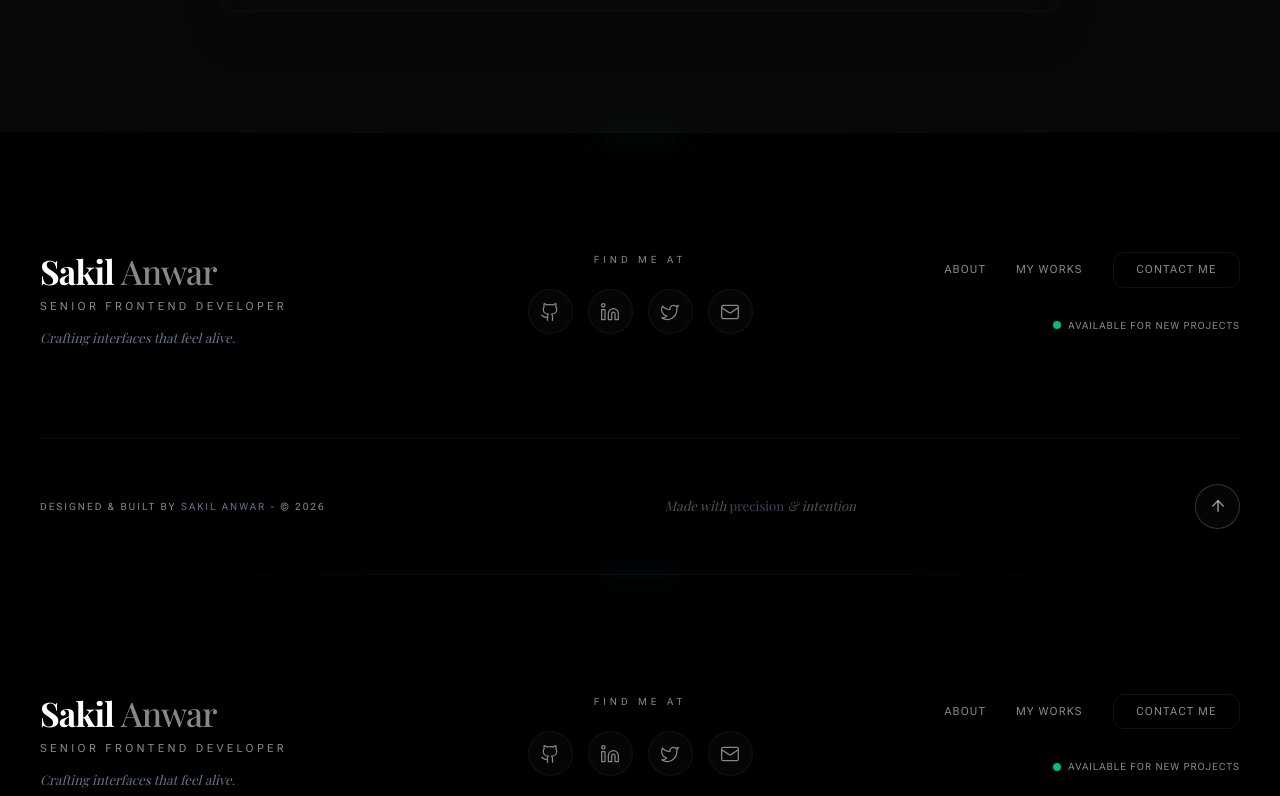
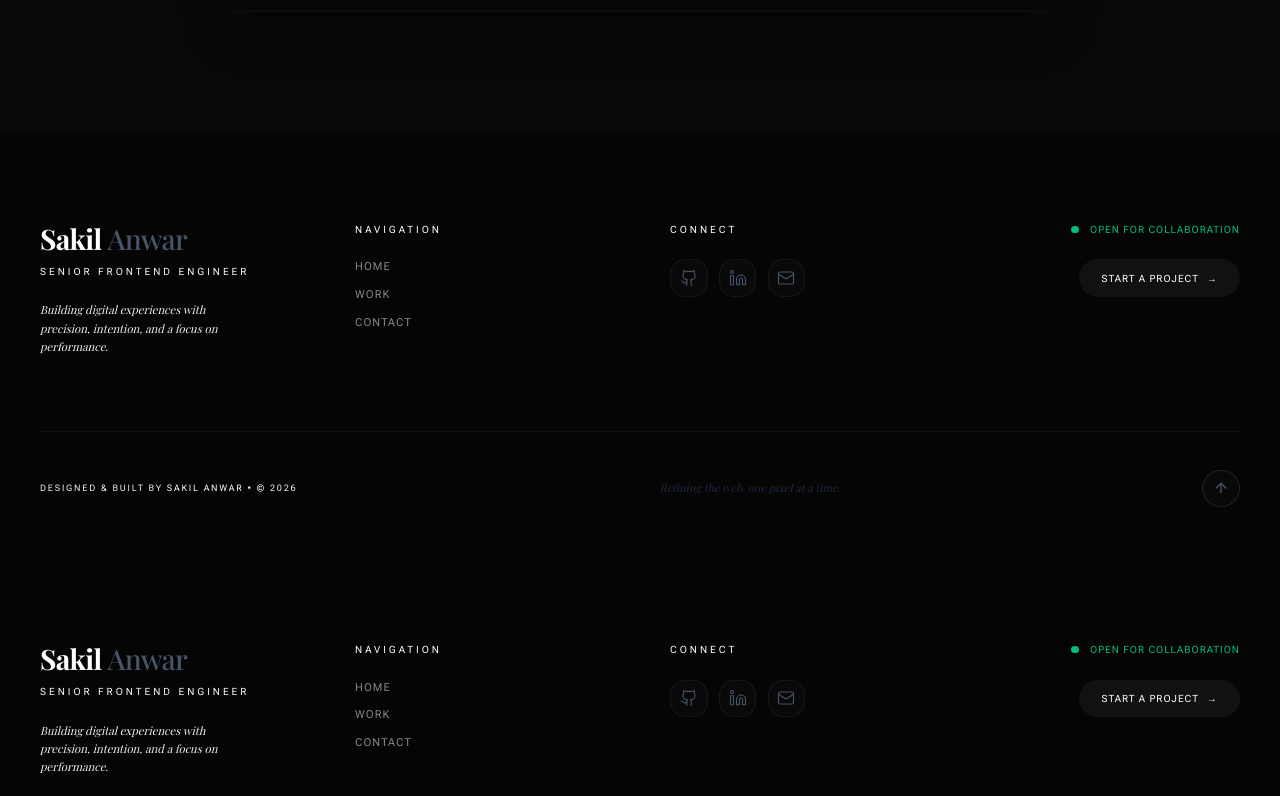
Before and after one commit to sakilanwar12/sakil-anwar, a Next.js app: page /resume in a window 1280 px wide. Shown: the part 1184-1980 px from the top of the page. Built offline with nearby package versions, Linux system fonts and the light colour scheme; a web font is replaced by a local one.

Commit message:
fix/spacing issues and color issues and redesign footer

```diff
--- a/src/components/sections/Contact/index.tsx
+++ b/src/components/sections/Contact/index.tsx
@@ -43,7 +43,7 @@ function Contact() {
   return (
     <section
       id="contact"
-      className="relative overflow-hidden bg-[#000000] px-6 py-64"
+      className="relative overflow-hidden bg-[#000000] px-6 py-32"
     >
       {/* Background Ethereal Glow */}
       <div className="pointer-events-none absolute top-1/2 left-1/2 size-[800px] -translate-x-1/2 -translate-y-1/2 rounded-full bg-[#3b82f6]/5 blur-[150px]" />
@@ -53,7 +53,7 @@ function Contact() {
           initial={{ opacity: 0, y: 20 }}
           whileInView={{ opacity: 1, y: 0 }}
           transition={{ duration: 0.8 }}
-          className="mb-8 font-serif text-5xl font-bold text-[#f0f0f0] md:text-7xl"
+          className="mb-8 font-serif text-4xl font-bold text-[#f0f0f0] md:text-6xl"
         >
           Let's Build Something <br />{" "}
           <span className="text-[#3b82f6]">Amazing</span>
@@ -63,7 +63,7 @@ function Contact() {
           initial={{ opacity: 0, y: 20 }}
           whileInView={{ opacity: 1, y: 0 }}
           transition={{ duration: 0.8, delay: 0.1 }}
-          className="text-default-200 mb-12 text-xl leading-relaxed"
+          className="text-default-200 mb-12 text-lg leading-relaxed"
         >
           Looking for a developer who can create high-performance, interactive,
           and accessible web experiences? I'm currently open for new
@@ -91,7 +91,7 @@ function Contact() {
           <div className="space-y-2">
             <label
               htmlFor="name"
-              className="font-mono text-xs tracking-widest text-default-200/80 uppercase"
+              className="text-default-200/80 font-mono text-xs tracking-widest uppercase"
             >
               Full Name
             </label>
@@ -107,7 +107,7 @@ function Contact() {
           <div className="space-y-2">
             <label
               htmlFor="email"
-              className="font-mono text-xs tracking-widest text-default-200/80 uppercase"
+              className="text-default-200/80 font-mono text-xs tracking-widest uppercase"
             >
               Email Address
             </label>
@@ -124,7 +124,7 @@ function Contact() {
           <div className="space-y-2">
             <label
               htmlFor="message"
-              className="font-mono text-xs tracking-widest text-default-200/80 uppercase"
+              className="text-default-200/80 font-mono text-xs tracking-widest uppercase"
             >
               Project Details
             </label>
@@ -141,7 +141,7 @@ function Contact() {
           <button
             type="submit"
             disabled={loading}
-            className="group relative h-16 w-full cursor-pointer overflow-hidden rounded-2xl bg-[#3b82f6] px-8 font-bold text-white transition-all hover:scale-[1.02] active:scale-95 disabled:cursor-not-allowed disabled:opacity-50"
+            className="group relative h-14 w-full cursor-pointer overflow-hidden rounded-2xl bg-[#3b82f6] px-8 font-bold text-white transition-all hover:scale-[1.02] active:scale-95 disabled:cursor-not-allowed disabled:opacity-50"
           >
             <div className="absolute inset-0 -translate-x-full bg-linear-to-r from-transparent via-white/20 to-transparent transition-transform duration-1000 group-hover:translate-x-full" />
             <div className="flex items-center justify-center gap-3">
--- a/src/components/sections/Footer/index.tsx
+++ b/src/components/sections/Footer/index.tsx
@@ -2,6 +2,7 @@
 
 import Link from "next/link";
 import { Github, Twitter, Linkedin, Mail, ArrowUp } from "lucide-react";
+import { motion } from "motion/react";
 
 function Footer() {
   const scrollToTop = () => {
@@ -9,108 +10,122 @@ function Footer() {
   };
 
   return (
-    <footer className="relative bg-[#000000] px-6 pt-32 pb-12">
-      {/* Top Border with Glow */}
-      <div className="via-default-500/20 absolute top-0 left-0 h-px w-full bg-linear-to-r from-transparent to-transparent" />
-      <div className="absolute top-0 left-1/2 h-1 w-24 -translate-x-1/2 rounded-full bg-cyan-500/20 blur-md" />
+    <footer className="relative overflow-hidden bg-[#050505] px-6 pt-24 pb-12">
+      {/* Premium Background Effects */}
+      <div className="absolute inset-0 -z-10">
+        <div className="absolute top-0 left-1/4 h-1 w-1/2 -translate-x-1/2 rounded-full bg-cyan-500/20 blur-2xl" />
+        <div className="absolute inset-0 bg-[radial-gradient(circle_at_50%_0%,rgba(6,182,212,0.05),transparent_70%)]" />
+      </div>
 
       <div className="mx-auto max-w-7xl">
-        {/* Main Footer Content */}
-        <div className="mb-24 grid grid-cols-1 items-start gap-12 md:grid-cols-3">
-          {/* Left Column: Brandt & Role */}
-          <div className="flex flex-col space-y-4">
+        <div className="mb-20 grid grid-cols-1 gap-16 md:grid-cols-2 lg:grid-cols-4">
+          {/* Brand Column */}
+          <div className="flex flex-col space-y-6">
             <div>
-              <span className="font-serif text-4xl font-bold tracking-tight text-white">
+              <span className="font-serif text-3xl font-bold tracking-tight text-white">
                 Sakil{" "}
-                <span className="text-default-200 font-medium">Anwar</span>
+                <span className="text-default-400 font-medium">Anwar</span>
               </span>
-              <p className="text-default-200 mt-2 font-mono text-xs tracking-[0.3em] uppercase">
-                Senior Frontend Developer
+              <p className="text-default-50 mt-2 font-mono text-[10px] tracking-[0.3em] uppercase">
+                Senior Frontend Engineer
               </p>
             </div>
-            <p className="text-default-300 font-serif text-sm italic">
-              Crafting interfaces that feel alive.
+            <p className="text-default-100 max-w-[200px] font-serif text-xs leading-relaxed italic">
+              Building digital experiences with precision, intention, and a
+              focus on performance.
             </p>
           </div>
 
-          {/* Center Column: Social Find Me */}
-          <div className="flex flex-col items-center space-y-6">
-            <span className="text-default-200 font-mono text-[10px] tracking-[0.4em] uppercase">
-              Find me at
+          {/* Quick Links */}
+          <div className="flex flex-col space-y-6">
+            <span className="font-mono text-[10px] tracking-[0.3em] text-white uppercase">
+              Navigation
             </span>
-            <div className="flex gap-4">
+            <nav className="flex flex-col space-y-3">
+              {[
+                { name: "Home", href: "/" },
+                { name: "Work", href: "/work" },
+                { name: "Contact", href: "/contact" },
+              ].map((link) => (
+                <Link
+                  key={link.name}
+                  href={link.href}
+                  className="text-default-200 font-mono text-[11px] tracking-widest uppercase transition-colors hover:text-cyan-400"
+                >
+                  {link.name}
+                </Link>
+              ))}
+            </nav>
+          </div>
+
+          {/* Connect */}
+          <div className="flex flex-col space-y-6">
+            <span className="font-mono text-[10px] tracking-[0.3em] text-white uppercase">
+              Connect
+            </span>
+            <div className="flex flex-wrap gap-3">
               {[
                 { icon: Github, href: "https://github.com/sakilanwar12" },
                 {
                   icon: Linkedin,
                   href: "https://www.linkedin.com/in/md-sakil-anwar/",
                 },
-                { icon: Twitter, href: "#" },
                 { icon: Mail, href: "mailto:sakilanwar627@gmail.com" },
               ].map((social, i) => (
                 <Link
                   key={i}
                   href={social.href}
-                  className="text-default-200 flex size-12 items-center justify-center rounded-full border border-white/5 bg-white/2 transition-all hover:border-cyan-500/30 hover:bg-cyan-500/5 hover:text-cyan-400"
+                  target="_blank"
+                  className="text-default-400 flex size-10 items-center justify-center rounded-xl border border-white/5 bg-white/2 transition-all hover:border-cyan-500/30 hover:bg-cyan-500/5 hover:text-cyan-400"
                 >
-                  <social.icon size={20} strokeWidth={1.5} />
+                  <social.icon size={18} strokeWidth={1.5} />
                 </Link>
               ))}
             </div>
           </div>
 
-          {/* Right Column: Navigation & Status */}
-          <div className="flex flex-col items-end space-y-8">
-            <div className="flex items-center gap-8">
-              <Link
-                href="/about"
-                className="text-default-200 font-mono text-xs tracking-widest uppercase transition-colors hover:text-white"
-              >
-                About
-              </Link>
-              <Link
-                href="/work"
-                className="text-default-200 font-mono text-xs tracking-widest uppercase transition-colors hover:text-white"
-              >
-                My Works
-              </Link>
-              <Link
-                href="/contact"
-                className="border-default-500/30 text-default-200 rounded-lg border px-6 py-2.5 font-mono text-xs tracking-widest uppercase transition-all hover:border-cyan-500/50 hover:text-cyan-400"
-              >
-                Contact Me
-              </Link>
-            </div>
-            <div className="text-default-200 flex items-center gap-2 font-mono text-[10px] tracking-widest uppercase">
+          {/* Status & CTA */}
+          <div className="flex flex-col space-y-6 lg:items-end">
+            <div className="flex items-center gap-3 font-mono text-[10px] tracking-widest text-emerald-500 uppercase">
               <span className="relative flex h-2 w-2">
                 <span className="absolute inline-flex h-full w-full animate-ping rounded-full bg-emerald-500 opacity-75"></span>
                 <span className="relative inline-flex h-2 w-2 rounded-full bg-emerald-500"></span>
               </span>
-              Available for new projects
+              Open for collaboration
             </div>
+            <Link
+              href="/contact"
+              className="group relative inline-flex items-center gap-2 overflow-hidden rounded-full bg-white/5 px-6 py-3 font-mono text-[10px] tracking-widest text-white uppercase transition-all hover:bg-cyan-500 hover:text-black hover:shadow-[0_0_20px_rgba(6,182,212,0.4)]"
+            >
+              Start a Project
+              <motion.span
+                animate={{ x: [0, 4, 0] }}
+                transition={{ repeat: Infinity, duration: 1.5 }}
+              >
+                →
+              </motion.span>
+            </Link>
           </div>
         </div>
 
         {/* Bottom Bar */}
-        <div className="flex flex-col items-center justify-between gap-6 border-t border-white/5 pt-12 md:flex-row">
-          <div className="text-default-200 font-mono text-[10px] tracking-[0.2em] uppercase">
-            Designed & Built by{" "}
-            <span className="text-default-300">Sakil Anwar</span> - © 2026
+        <div className="flex flex-col items-center justify-between gap-6 border-t border-white/5 pt-10 md:flex-row">
+          <div className="text-default-100 text-center font-mono text-[9px] tracking-[0.2em] uppercase md:text-left">
+            Designed & Built by <span className="text-white">Sakil Anwar</span>{" "}
+            • © 2026
           </div>
 
-          <div className="text-default-200/60 font-serif text-sm italic">
-            Made with{" "}
-            <span className="text-default-300/60 not-italic">precision</span> &
-            intention
+          <div className="text-default-600 hidden font-serif text-[11px] italic md:block">
+            Refining the web, one pixel at a time.
           </div>
 
           <button
             onClick={scrollToTop}
-            className="group hover:border-default-400/30 border-default-100/20 flex size-12 cursor-pointer items-center justify-center rounded-full border bg-white/2 transition-all"
+            className="group flex size-10 cursor-pointer items-center justify-center rounded-full border border-white/10 bg-white/2 transition-all hover:border-cyan-500/30 hover:shadow-[0_0_15px_rgba(6,182,212,0.2)]"
           >
             <ArrowUp
-              size={18}
-              className="text-default-100/60 transition-transform group-hover:-translate-y-1"
+              size={16}
+              className="text-default-400 transition-transform group-hover:-translate-y-1 group-hover:text-cyan-400"
             />
           </button>
         </div>
--- a/src/components/sections/TechStack/index.tsx
+++ b/src/components/sections/TechStack/index.tsx
@@ -14,13 +14,13 @@ const technologies = [
 
 function TechStack() {
   return (
-    <section className="bg-[#000000] py-64">
+    <section className="bg-[#000000] py-32">
       <div className="mx-auto max-w-7xl px-6">
-        <div className="mb-32">
+        <div className="mb-16">
           <span className="mb-4 block font-mono text-xs tracking-widest text-cyan-400 uppercase">
             Engineered with
           </span>
-          <h2 className="font-serif text-6xl font-bold md:text-8xl">
+          <h2 className="font-serif text-5xl font-bold md:text-7xl">
             Core Tech Stack
           </h2>
         </div>
```
